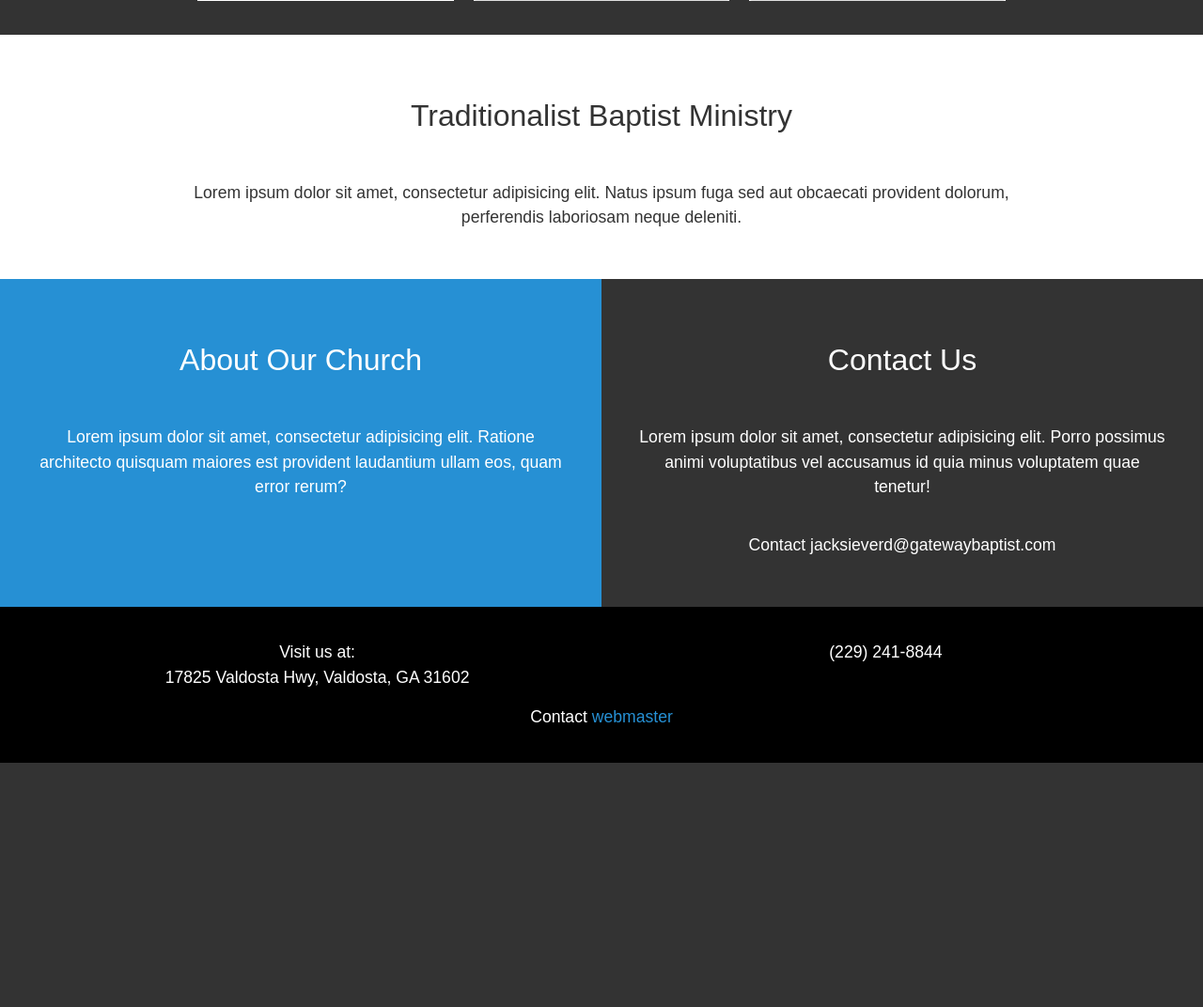
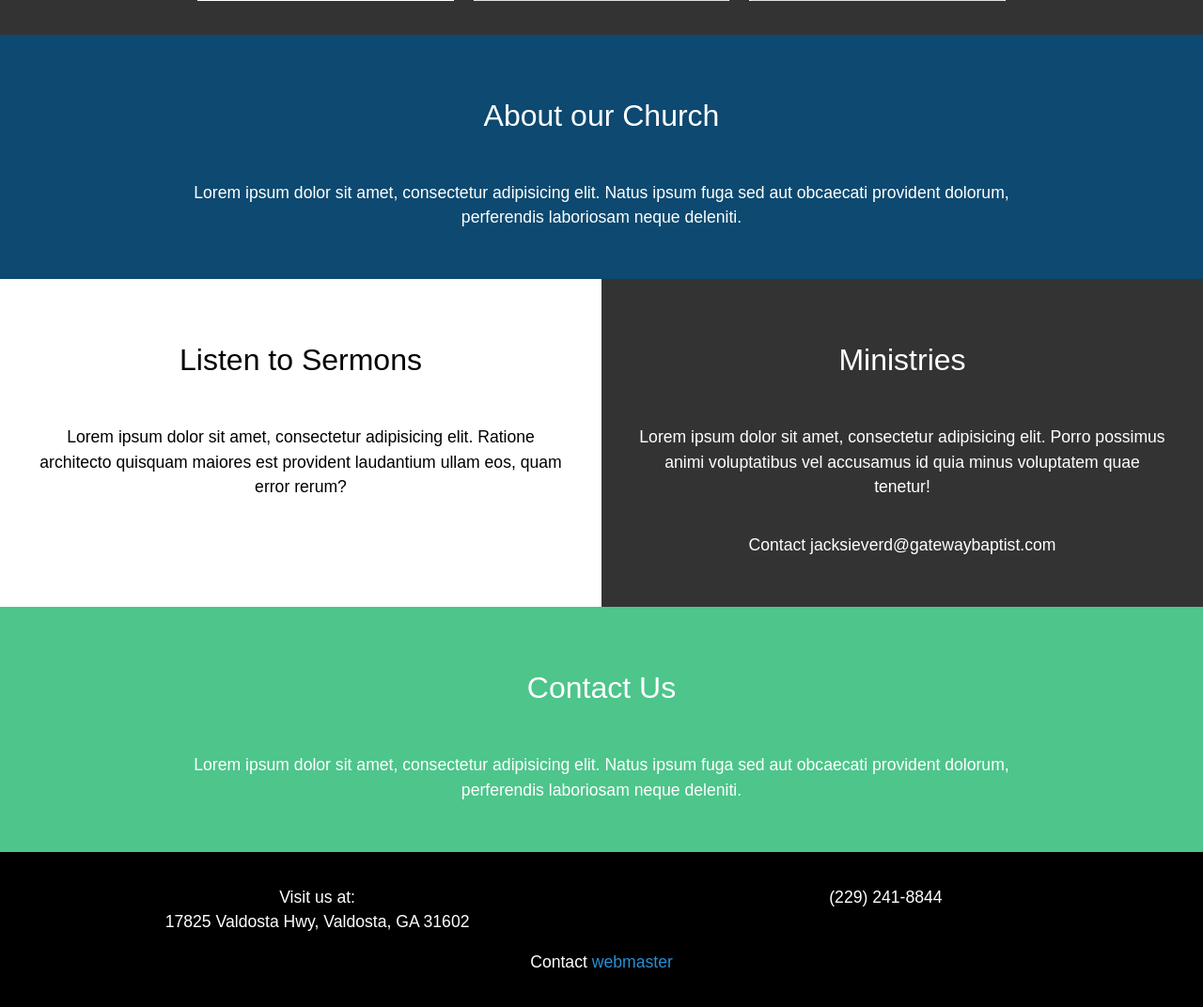
Before and after one commit to knutsun/website, a Django app: page / in a window 1280 px wide. Shown: the part 1633-2705 px from the top of the page at 94% size. Before the commit the page ends 2445 px from the top, so only its background shows below. Run offline with Django 3.2, Linux system fonts and the light colour scheme; some libraries are stand-ins or nearby versions.

Commit message:
style changes

```diff
--- a/contact/static/contact/css/style-index.css
+++ b/contact/static/contact/css/style-index.css
@@ -4,7 +4,8 @@
   grid-template-columns: repeat(1, 1fr);
   grid-template-rows: repeat(2, 1fr);
   grid-row-gap: 0;
-  background-color: #E8EBED;
+  background-color: #0D4970;
+  color: white;
 }
 .header {
   grid-row: 2;
--- a/sermons/static/sermons/css/style-details.css
+++ b/sermons/static/sermons/css/style-details.css
@@ -4,7 +4,8 @@
   grid-template-columns: repeat(1, 1fr);
   grid-template-rows: repeat(4, 1fr);
   grid-row-gap: 0;
-  background-color: #E8EBED;
+  background-color: #0D4970;
+  color: white;
 }
 .header {
   grid-row: 2;
--- a/static/css/index-style.css
+++ b/static/css/index-style.css
@@ -96,8 +96,8 @@ p {
 }
 
 #section-c {
-  background: #fff;
-  color: #333;
+  background: #0D4970;
+  color: #FFF;
   padding: 2em;
 }
 
@@ -107,7 +107,14 @@ p {
 }
 
 #section-d .box:first-child {
-  background: #2690d4;
+  background: #FFF;
+  color: black;
+}
+
+#section-e {
+  background: #4DC58B;
+  color: #fff;
+  padding: 2em;
 }
 
 #main-footer {
@@ -119,6 +126,11 @@ p {
 
 #main-footer a {
   color: #2690d4;
+  text-decoration: none;
+}
+
+#contact-link {
+  color: white;
   text-decoration: none;
 }
 
--- a/templates/base.html
+++ b/templates/base.html
@@ -19,9 +19,7 @@
     {% load static %}
     <link rel="icon" href="{% static 'img/favicon.ico' %}">
     <script defer src="https://use.fontawesome.com/releases/v5.0.13/js/all.js" integrity="sha384-xymdQtn1n3lH2wcu0qhcdaOpQwyoarkgLVxC/wZ5q7h9gHtxICrpcaSUfygqZGOe" crossorigin="anonymous"></script>
-    <style>
-@import url('https://fonts.googleapis.com/css?family=Ubuntu');
-</style>
+    <link href="https://fonts.googleapis.com/css?family=Lato:700" rel="stylesheet">
     <link rel="stylesheet" href="https://getbootstrap.com/docs/4.1/dist/css/bootstrap.min.css">
     <script src="https://ajax.googleapis.com/ajax/libs/jquery/3.3.1/jquery.min.js"></script>
     <script src="https://maxcdn.bootstrapcdn.com/bootstrap/4.1.3/js/bootstrap.min.js"></script>
--- a/templates/index.html
+++ b/templates/index.html
@@ -50,7 +50,6 @@
 							</table>
 						</div>
 	        </div>
-	      </div>
 	    </section>
 
     <!-- Section B --->
@@ -58,7 +57,7 @@
       <ul>
         <li>
           <div class="card">
-            <img src="{% static 'img/church.png' %}" alt="">
+            <img src="{% static 'img/church.png' %}" alt="Gateway Baptist Church">
             <div class="card-content">
               <h3 class="card-title">WMU Meeting</h3>
               <p>Lorem ipsum dolor sit amet, consectetur adipisicing elit. Id temporibus,
@@ -70,7 +69,7 @@
         </li>
         <li>
           <div class="card">
-            <img src="{% static 'img/church.png' %}" alt="">
+            <img src="{% static 'img/church.png' %}" alt="Gateway Baptist Church">
             <div class="card-content">
               <h3 class="card-title">Sunday Night Sing</h3>
               <p>Lorem ipsum dolor sit amet, consectetur adipisicing elit. Id temporibus,
@@ -82,7 +81,7 @@
         </li>
         <li>
           <div class="card">
-            <img src="{% static 'img/church.png' %}" alt="">
+            <img src="{% static 'img/church.png' %}" alt="Gateway Baptist Church">
             <div class="card-content">
               <h3 class="card-title">Brotherhood Meeting</h3>
               <p>Lorem ipsum dolor sit amet, consectetur adipisicing elit. Id temporibus,
@@ -98,7 +97,7 @@
   <!-- Section C --->
     <section id="section-c" class="grid">
       <div class="content-wrap">
-        <h2 class="content-title">Traditionalist Baptist Ministry</h2>
+        <h2 class="content-title">About our Church</h2>
         <p>Lorem ipsum dolor sit amet, consectetur adipisicing elit. Natus ipsum fuga sed
           aut obcaecati provident dolorum, perferendis laboriosam neque deleniti.</p>
       </div>
@@ -107,17 +106,25 @@
     <!-- Section D --->
     <section id="section-d" class="grid">
       <div class="box">
-        <h2 id="content-title">About Our Church</h2>
+        <h2 id="content-title">Listen to Sermons</h2>
         <p>Lorem ipsum dolor sit amet, consectetur adipisicing elit. Ratione architecto
           quisquam maiores est provident laudantium ullam eos, quam error rerum?</p>
       </div>
 			<div class="box">
-        <h2 class="content-title">Contact Us</h2>
+        <h2 class="content-title">Ministries</h2>
         <p>Lorem ipsum dolor sit amet, consectetur adipisicing elit. Porro possimus animi
           voluptatibus vel accusamus id quia minus voluptatem quae tenetur!</p>
         <p>Contact jacksieverd@gatewaybaptist.com</p>
       </div>
     </section>
+
+		<section id="section-e" class="grid">
+			<div class="content-wrap">
+				<h2 class="content-title"><a id="contact-link" href="{% url 'contact:index' %}"> Contact Us</a></h2>
+				<p>Lorem ipsum dolor sit amet, consectetur adipisicing elit. Natus ipsum fuga sed
+					aut obcaecati provident dolorum, perferendis laboriosam neque deleniti.</p>
+			</div>
+		</section>
 
   </main>
 
```
Also changed, not shown: sermons/static/sermons/css/style-local.css (+8 -6 lines), static/css/location/style-index.css (+6 -4 lines).
